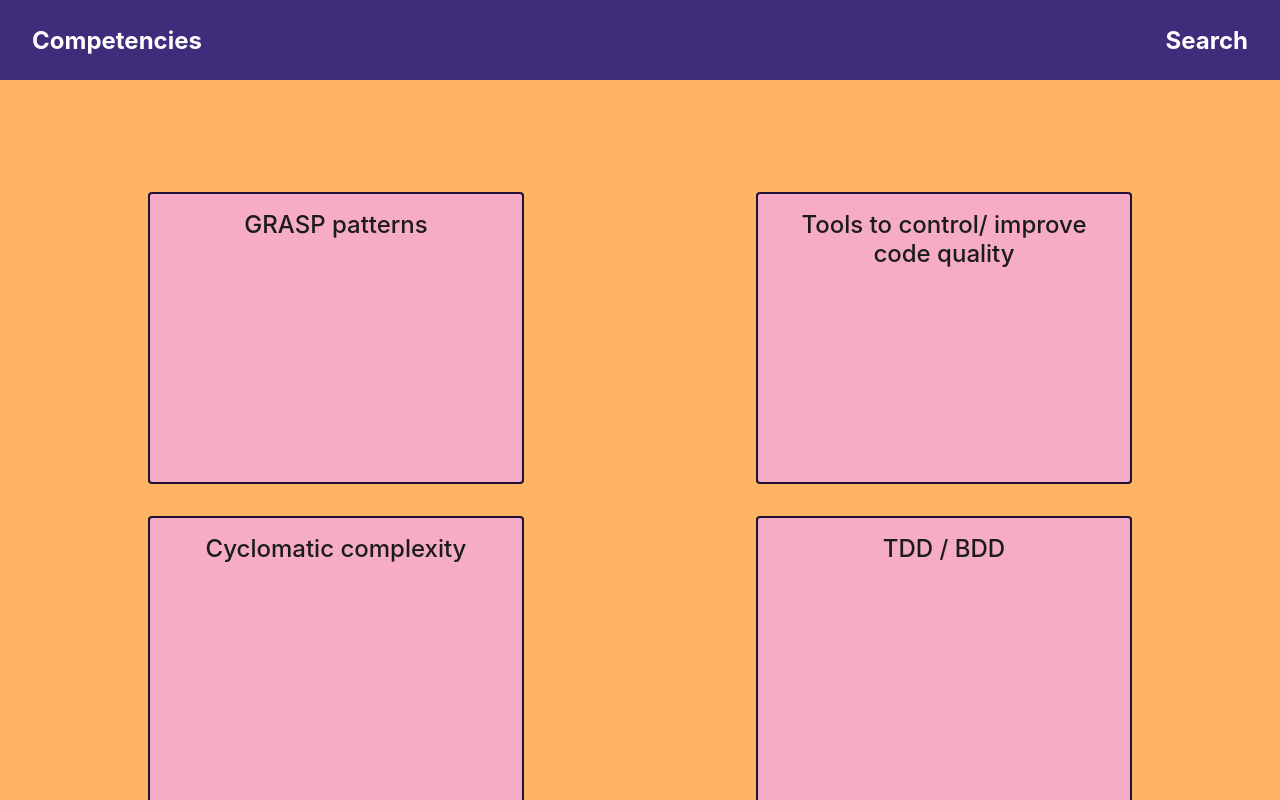
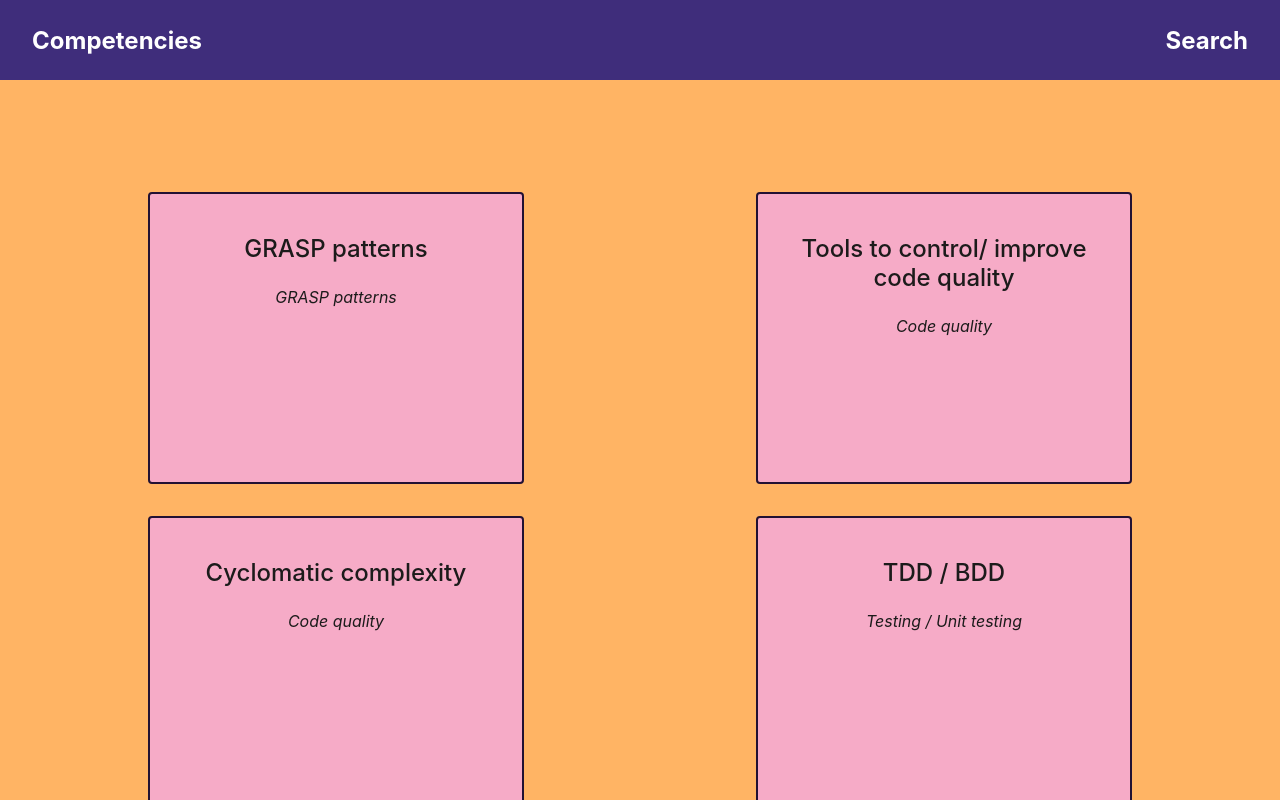
Before and after one commit to vvorobets/refactored-training, a React (Create React App) app: page / in a window 1280 px wide. Shown: the top 800 px of the page. Built offline with nearby package versions, Linux system fonts and the light colour scheme.

Commit message:
ADD theme label to card

```diff
--- a/src/question-card/index.tsx
+++ b/src/question-card/index.tsx
@@ -4,13 +4,15 @@ import "./style.scss";
 interface Props {
   id: string;
   title: string;
+  label: string;
   clickHandler: () => void;
 }
 
-export const QuestionCard = ({ id, title, clickHandler }: Props) => {
+export const QuestionCard = ({ title, label, clickHandler }: Props) => {
   return (
     <div className="question-card" onClick={() => clickHandler()}>
-      {title}
+      <h3 className="question-card__header">{title}</h3>
+      <i>{label}</i>
     </div>
   );
 };
--- a/src/question-card/style.scss
+++ b/src/question-card/style.scss
@@ -7,11 +7,14 @@
   background-color: rgb(246, 171, 199);
   padding: 1rem;
   color: rgb(28, 27, 27);
-  font-weight: 500;
-  font-size: 1.5rem;
   cursor: pointer;
 
   &:hover {
     background-color: #999999;
   }
+
+  &__header {
+    font-weight: 500;
+    font-size: 1.5rem;
+  }
 }
--- a/src/questions-grid/index.tsx
+++ b/src/questions-grid/index.tsx
@@ -17,6 +17,7 @@ export const QuestionsGrid = ({ questions, selectQuestion }: Props) => {
           key={item.id}
           id={item.id}
           title={item.title}
+          label={item.group}
           clickHandler={() => selectQuestion(item)}
         />
       ))}
```
